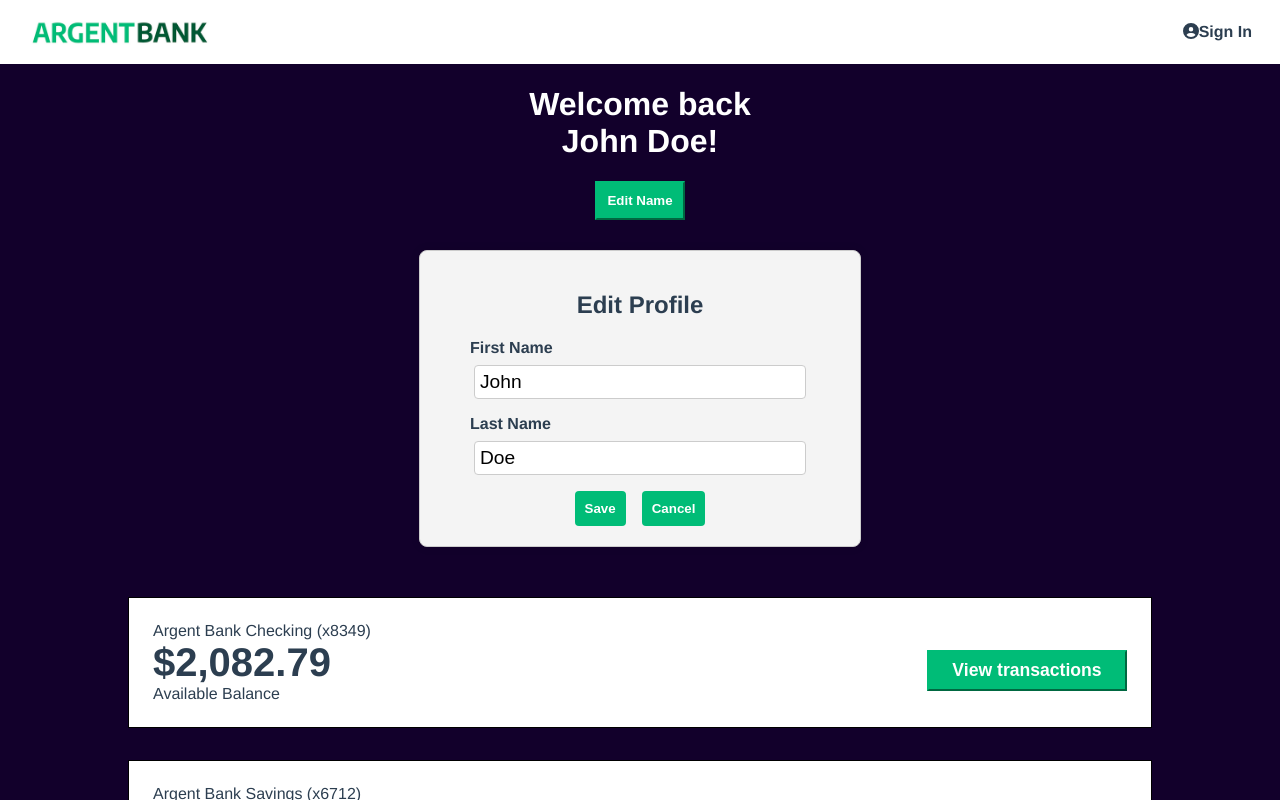
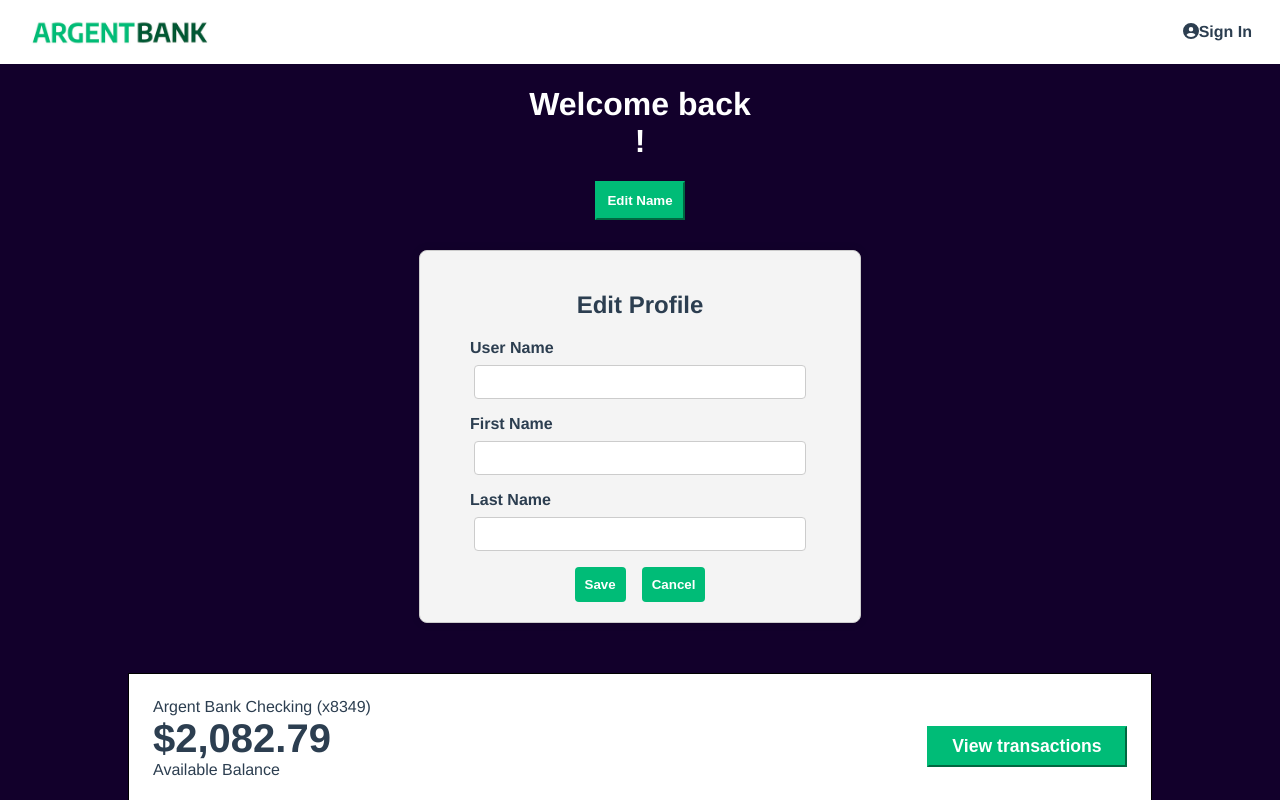
Before and after one commit to Niksooh/P11_argent_bank, a React (Create React App) app in the folder front_end/: page /user in a window 1280 px wide. Both pictures are taken after a click on the button "Edit Name". Shown: the top 800 px of the page. Built offline with nearby package versions, Linux system fonts and the light colour scheme.

Commit message:
Correction diverses + supressions du superflux

```diff
--- a/front_end/src/components/EditProfileForm.jsx
+++ b/front_end/src/components/EditProfileForm.jsx
@@ -4,10 +4,11 @@ import '../styles/Components/EditProfileForm.css';
 function EditProfileForm({ user, onSave, onCancel }) {
   const [firstName, setFirstName] = useState(user.firstName || '');
   const [lastName, setLastName] = useState(user.lastName || '');
+  const [userName, setUserName] = useState(user.userName || '');
 
   const handleSave = (e) => {
     e.preventDefault();
-    onSave({ firstName, lastName });
+    onSave({ firstName, lastName, userName });
   };
 
   return (
@@ -15,21 +16,30 @@ function EditProfileForm({ user, onSave, onCancel }) {
       <h2>Edit Profile</h2>
       <form onSubmit={handleSave}>
         <div className="input-wrapper">
+          <label htmlFor="userName">User Name</label>
+          <input
+            type="text"
+            id="userName"
+            value={userName}
+            onChange={(e) => setUserName(e.target.value)}
+          />
+        </div>
+        <div className="input-wrapper">
           <label htmlFor="firstName">First Name</label>
           <input
+            readOnly
             type="text"
             id="firstName"
             value={firstName}
-            onChange={(e) => setFirstName(e.target.value)}
           />
         </div>
         <div className="input-wrapper">
           <label htmlFor="lastName">Last Name</label>
           <input
+            readOnly
             type="text"
             id="lastName"
             value={lastName}
-            onChange={(e) => setLastName(e.target.value)}
           />
         </div>
         <div className="form-buttons">
--- a/front_end/src/pages/Login.jsx
+++ b/front_end/src/pages/Login.jsx
@@ -59,7 +59,7 @@ export default function Login() {
                     return response.json();
                 })
                 .then(userData => {
-                    dispatch(setUserData({ userData }));
+                    dispatch(setUserData( userData.body ));
                     navigate('/user');
                 })
                 .catch(error => {
--- a/front_end/src/pages/User.jsx
+++ b/front_end/src/pages/User.jsx
@@ -2,12 +2,18 @@ import React, { useState } from 'react';
 import InformationAccount from '../components/InformationAccount';
 import EditProfileForm from '../components/EditProfileForm';
 import '../styles/Pages/User.css'
+import { useDispatch, useSelector } from 'react-redux';
+import { updateProfile } from '../reducers/userReducer';
+
 
 
 export default function User() {
+    const dispatch = useDispatch();
+  const userData = useSelector(state => state.user)
   const [user, setUser] = useState({
-    firstName: 'John',
-    lastName: 'Doe'
+    userName: userData.userName,
+    firstName: userData.firstName,
+    lastName: userData.lastName,
   });
 
   const [isEditing, setIsEditing] = useState(false);
@@ -18,6 +24,25 @@ export default function User() {
 
   const handleSave = (updatedUser) => {
     setUser(updatedUser);
+    console.log(user)
+    fetch('http://localhost:3001/api/v1/user/profile', {
+        method: 'PUT',
+        headers: {
+            'Content-Type': 'application/json',
+            'Authorization': `Bearer ${userData.token}`,
+            body: JSON.stringify({ userName : updatedUser.userName})
+        }
+    })
+    .then(response => { console.log(response)
+        if (!response.ok) {
+            throw new Error('HTTP error while updating profile');
+        }
+        dispatch(updateProfile( {userName : updatedUser.userName} ));
+    })
+
+    .catch(error => {
+        console.error('Error updating user data:', error.message);
+    });
     setIsEditing(false);
   };
 
--- a/front_end/src/reducers/userReducer.js
+++ b/front_end/src/reducers/userReducer.js
@@ -1,6 +1,6 @@
 import { createSlice } from '@reduxjs/toolkit';
 
-// Création du réducteur pour les informations utilisateur
+
 const userSlice = createSlice({
     name: 'user',
     initialState: {
@@ -8,17 +8,17 @@ const userSlice = createSlice({
         lastName: '',
         email: '',
         token: '',
-        isAuth: false, // Modifié en booléen
+        isAuth: false,
         userName: ''
     },
     reducers: {
         loginSuccess: (state, action) => {
             state.token = action.payload.token;
             state.isAuth = true;
-            // Assure-toi que l'API renvoie le nom d'utilisateur ou une autre info pertinente
+
         },
         setUserData: (state, action) => {
-            const { userData } = action.payload;
+            const userData  = action.payload;
             state.firstName = userData.firstName || '';
             state.lastName = userData.lastName || '';
             state.email = userData.email || '';
@@ -31,9 +31,12 @@ const userSlice = createSlice({
             state.lastName = '';
             state.email = '';
             state.userName = '';
+        },
+        updateProfile: (state, action) => { console.log (action.payload)
+            state.userName = action.payload.userName
         }
     },
 });
 
-export const { loginSuccess, setUserData, logout } = userSlice.actions;
+export const { loginSuccess, setUserData, logout, updateProfile } = userSlice.actions;
 export default userSlice.reducer;
```
Also changed, not shown: front_end/src/styles/Pages/Error.css (added, +28 -0 lines).
